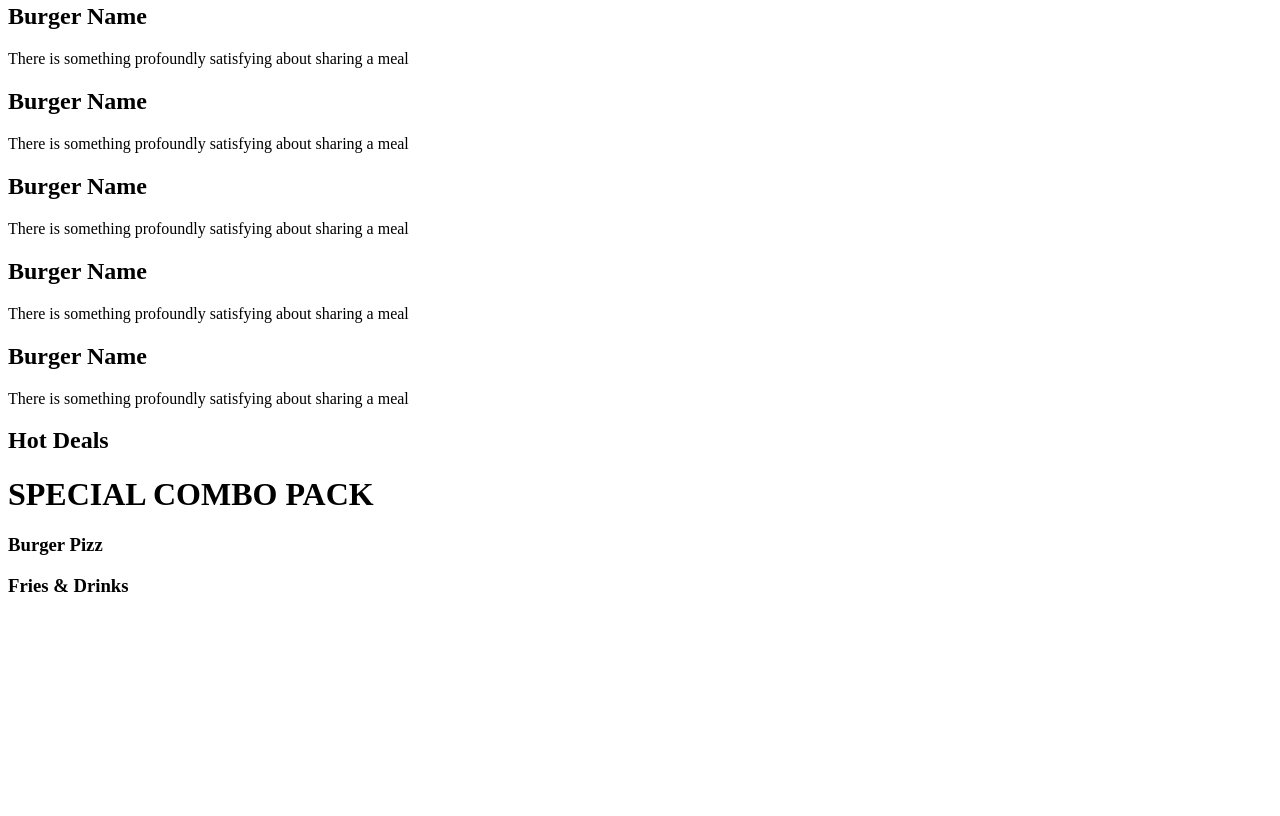
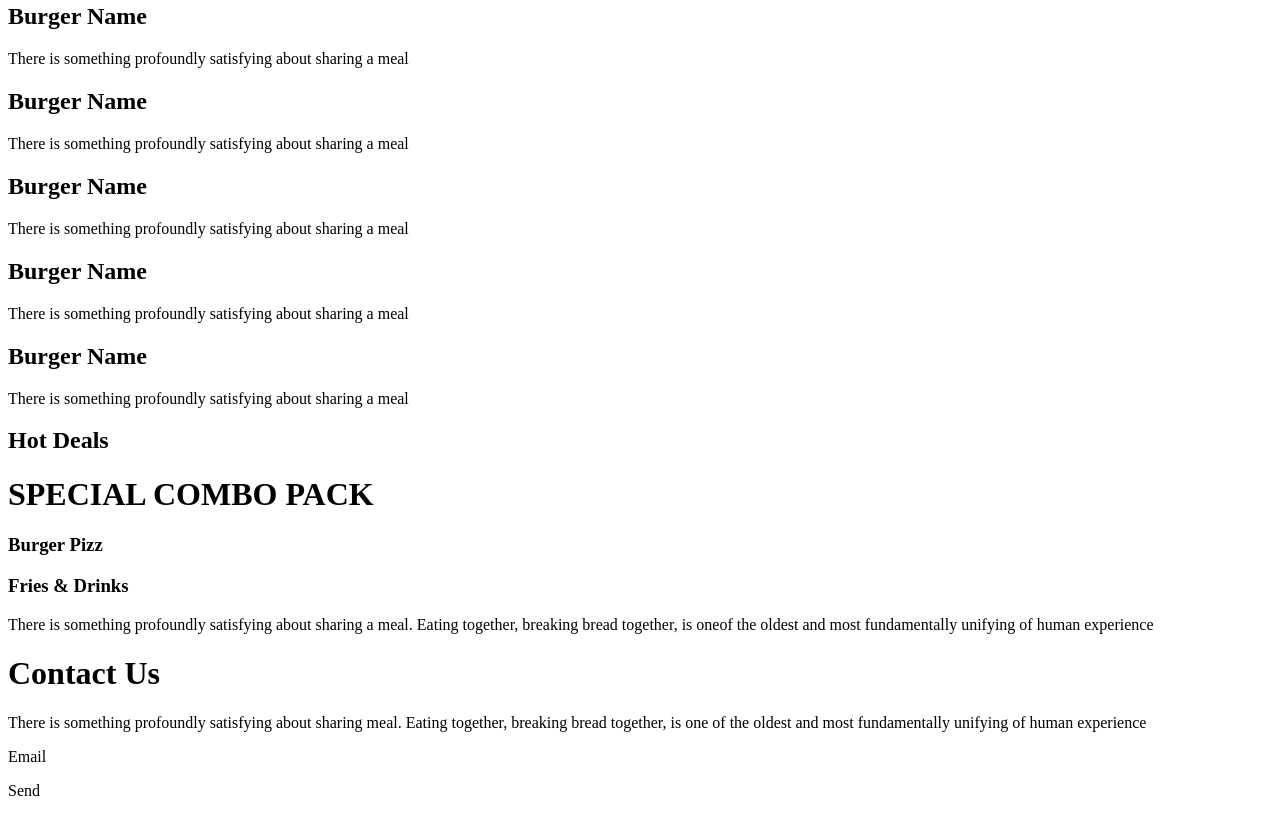
Before and after one commit to Valentino-Junior/StreetFood-Website, a plain HTML site: page index.html in a window 1280 px wide. Shown: the part 616-1432 px from the top of the page. Before the commit the page ends 1232 px from the top, so only its background shows below. Drawn offline with Linux system fonts and the light colour scheme.

Commit message:
Add contacts

```diff
--- a/index.html
+++ b/index.html
@@ -69,6 +69,16 @@
     <h1>SPECIAL COMBO PACK</h1>
     <h3>Burger Pizz</h3>
     <h3>Fries & Drinks</h3>
-</div>
+    <p>There is something profoundly satisfying about sharing a meal. Eating together, breaking bread together, is oneof the oldest and most fundamentally unifying of human experience</p>
+    <div class="contact">
+        <h1>Contact <span>Us</span></h1>
+        <p>There is something profoundly satisfying about sharing meal. Eating together, breaking bread together, is one of the oldest and most fundamentally unifying of human experience</p>
+        <div id="email">
+        <p>Email</p>
+        </div>
+    <div id="send">
+        <p>Send</p>
+        </div>
+        </div>
 </body>
 </html>
```
